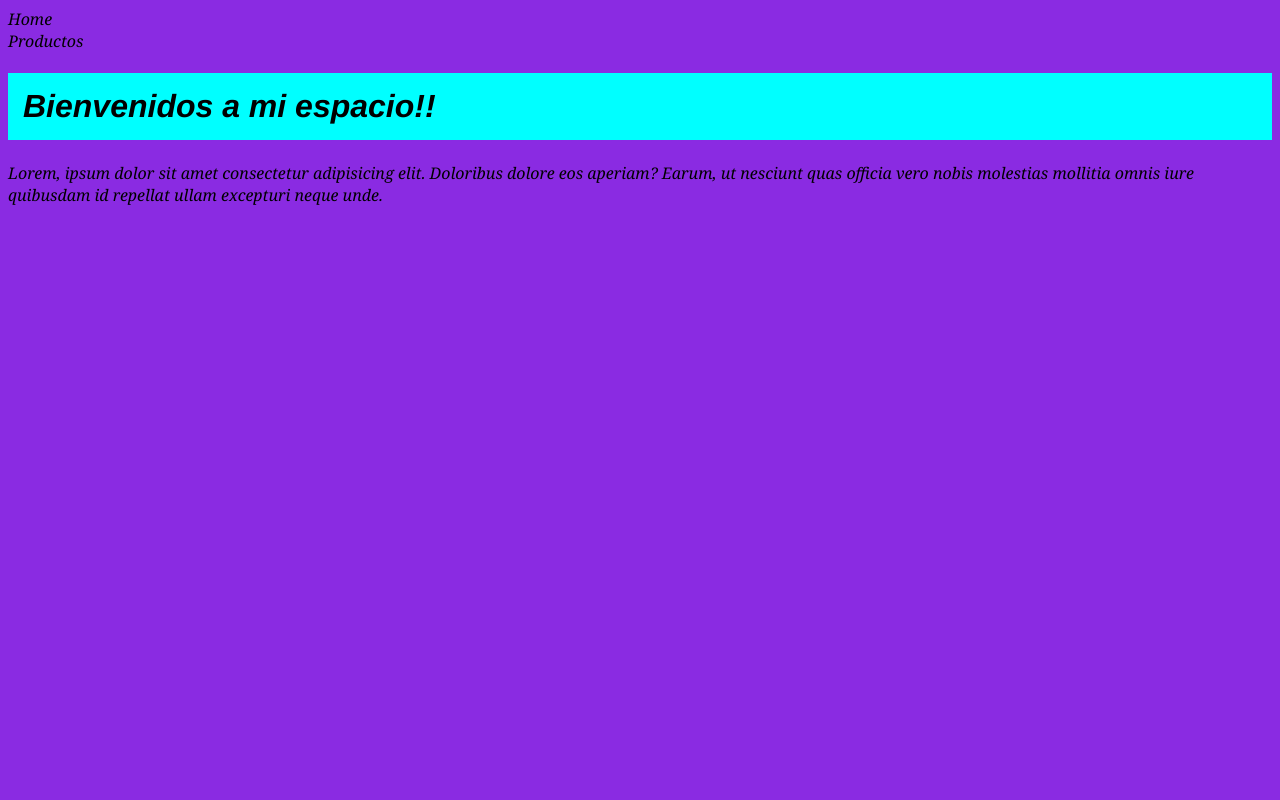
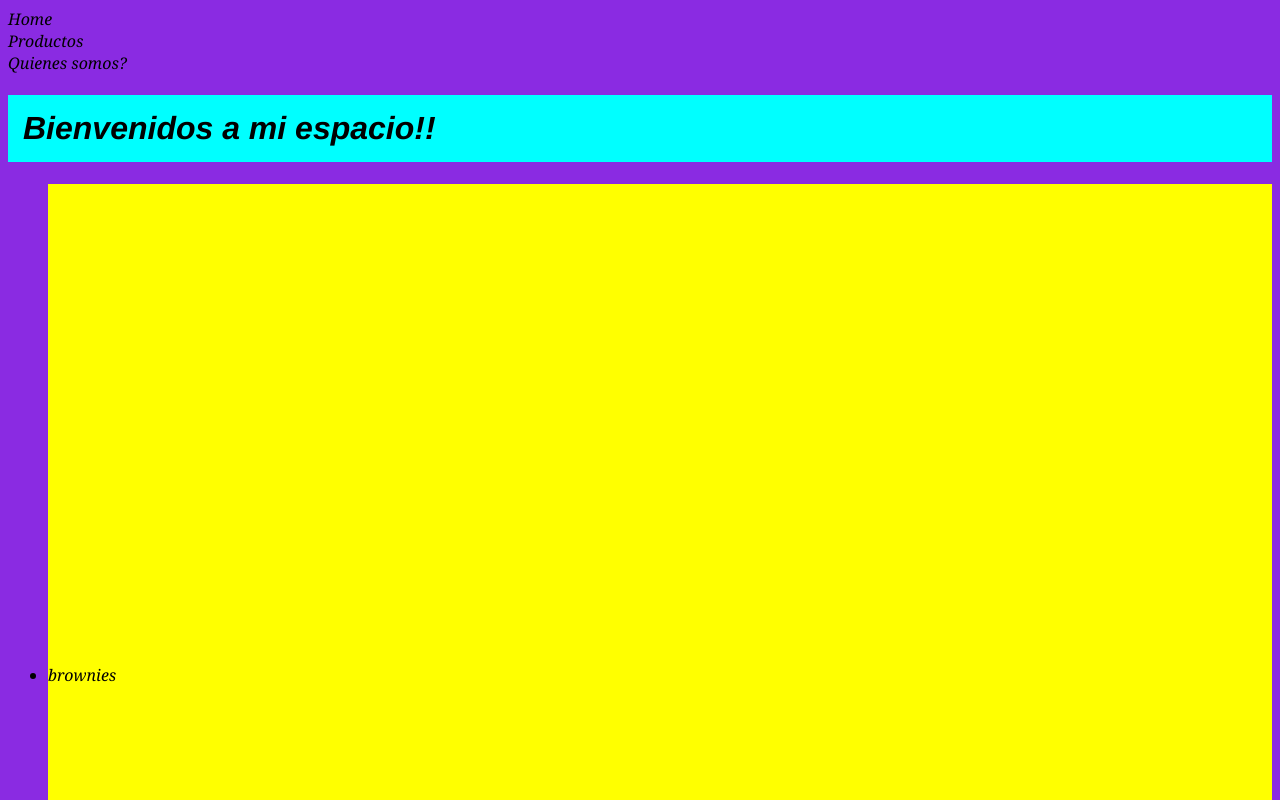
Before and after one commit to Robpadilla83/proyecto1, a plain HTML site: page index.html in a window 1280 px wide. Shown: the top 800 px of the page. Drawn offline with Linux system fonts and the light colour scheme.

Commit message:
ultima adicion

```diff
--- a/index.html
+++ b/index.html
@@ -11,8 +11,13 @@
     <header>
         <nav>Home</nav>
         <nav>Productos</nav>
+        <nav>Quienes somos?</nav>
     </header>
     <h1>Bienvenidos a mi espacio!!</h1>
+    <ul>
+        <li>brownies</li>
+        <li>donas</li>
+    </ul>
     <p>Lorem, ipsum dolor sit amet consectetur adipisicing elit. Doloribus dolore eos aperiam? Earum, ut nesciunt quas officia vero nobis molestias mollitia omnis iure quibusdam id repellat ullam excepturi neque unde.</p>
 <script src="action.js"></script>
 </body>
--- a/styles.css
+++ b/styles.css
@@ -9,3 +9,7 @@ h1 {
     border-color: red;
     padding: 15px;
 }
+li {
+    background-color: yellow;
+    padding-block: 30em;
+}
```
